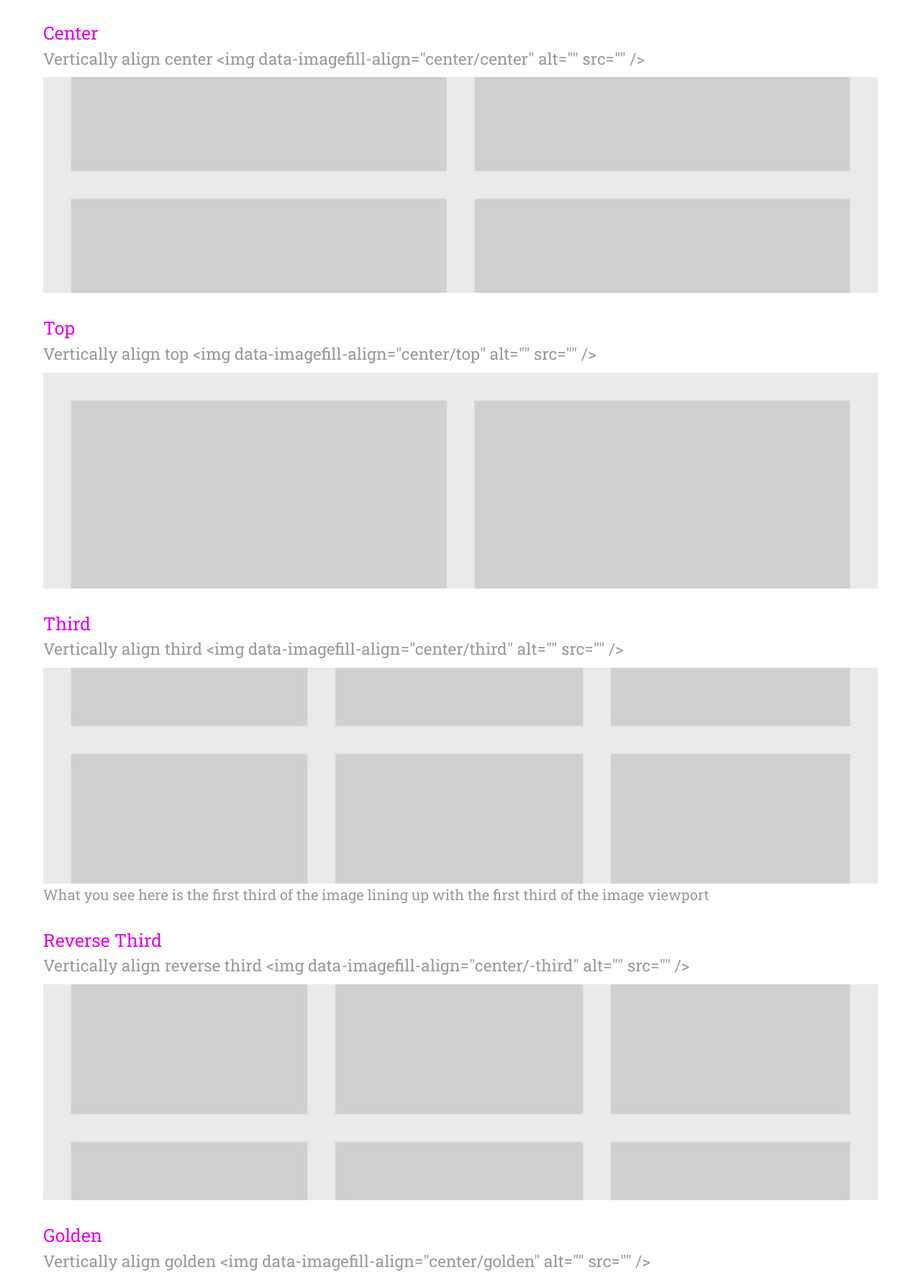
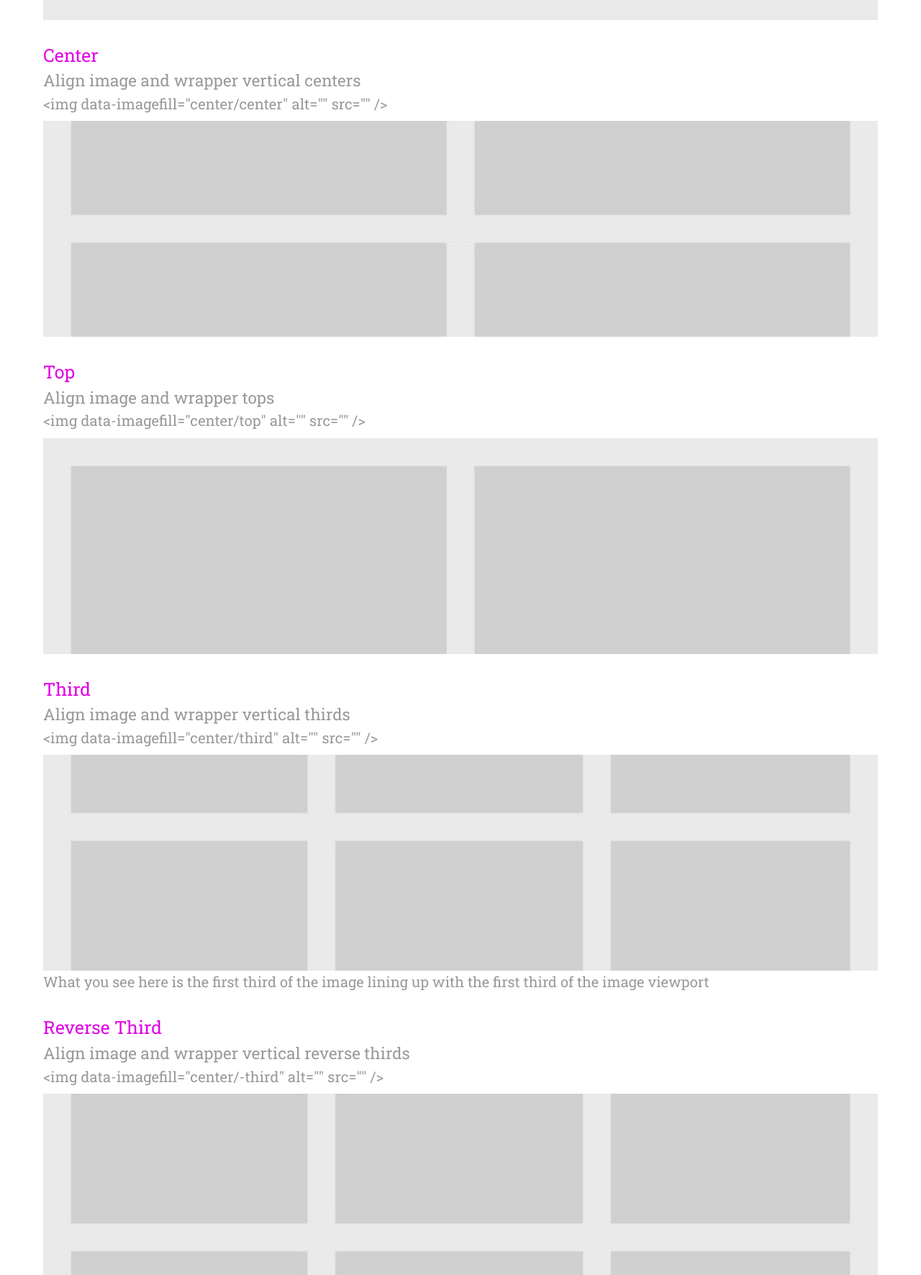
Before and after one commit to davesmiths/imagefill, a plain HTML site: page demo/index.html in a window 1280 px wide. Shown: the part 1506-3278 px from the top of the page at 72% size. Drawn offline with nearby package versions, Linux system fonts and the light colour scheme.

Commit message:
Removed align middle, simplified interface

```diff
--- a/demo/index.html
+++ b/demo/index.html
@@ -7,7 +7,8 @@
         <script src="../imagefill.src.js"></script>
         <script>
             $(function() {
-                $('.imagefill').imagefill();
+                $('[data-imagefill]').imagefill();
+//                $('.imagefill').imagefill();
                 $('.jsimagefill').imagefill({align:'right/bottom',className:'bob',valign:'top'});
                 // Note the valign top overrides valign provided the more general align right/bottom
             });
@@ -48,7 +49,7 @@
 
 <h1>Imagefill Demo <small>A rough and ready demo of imagefill</small></h1>
 <p>See also a <a href="fullscreen.html">height: 100% demo</a></p>
-<img src="images/tobydog.jpg" alt="" class="imagefill" data-imagefill-align="33.5/50" width="800" height="546" />
+<img src="images/tobydog.jpg" alt="" data-imagefill="33.5/50" width="800" height="546" />
 
 <div class="tests">
 <h2>Vertical Alignment</h2>
@@ -60,27 +61,37 @@
 These exciting portrait images are used to demonstrate the control over how an image is cropped
 </p>
 
-<h3>Bottom <small>Vertically align bottom &lt;img data-imagefill-align="center/bottom" alt="" src="" /></small></h3>
-<p><img class="imagefill" data-imagefill-align="centre/bottom" height="100" src="images/portrait.jpg" alt="" /></p>
 
-<h3>Center <small>Vertically align center &lt;img data-imagefill-align="center/center" alt="" src="" /></small></h3>
-<p><img class="imagefill" data-imagefill-align="center/middle" src="images/portrait.jpg" alt="" /></p>
+<h3>Bottom <small>Align image and wrapper bottoms <small>&lt;img data-imagefill="center/bottom" alt="" src="" /&gt;</small></small></h3>
+<p><img data-imagefill="centre/bottom" height="100" src="images/portrait.jpg" alt="" /></p>
 
-<h3>Top <small>Vertically align top &lt;img data-imagefill-align="center/top" alt="" src="" /></small></h3>
-<p><img class="imagefill" data-imagefill-align="center/top" src="images/portrait.jpg" alt="" /></p>
 
-<h3>Third <small>Vertically align third &lt;img data-imagefill-align="center/third" alt="" src="" /></small></h3>
-<p><img class="imagefill" data-imagefill-align="center/third" src="images/portrait-thirds.jpg" alt="" />
+<h3>Center <small>Align image and wrapper vertical centers <small>&lt;img data-imagefill="center/center" alt="" src="" /&gt;</small></small></h3>
+<p><img data-imagefill="center/center" src="images/portrait.jpg" alt="" /></p>
+
+
+<h3>Top <small>Align image and wrapper tops <small>&lt;img data-imagefill="center/top" alt="" src="" /&gt;</small></small></h3>
+<p><img data-imagefill="center/top" src="images/portrait.jpg" alt="" /></p>
+
+
+<h3>Third <small>Align image and wrapper vertical thirds <small>&lt;img data-imagefill="center/third" alt="" src="" /&gt;</small></small></h3>
+<p><img data-imagefill="center/third" src="images/portrait-thirds.jpg" alt="" />
 What you see here is the first third of the image lining up with the first third of the image viewport</p>
 
-<h3>Reverse Third <small>Vertically align reverse third &lt;img data-imagefill-align="center/-third" alt="" src="" /></small></h3>
-<p><img class="imagefill" data-imagefill-align="center/-third" src="images/portrait-thirds.jpg" alt="" /></p>
 
-<h3>Golden <small>Vertically align golden &lt;img data-imagefill-align="center/golden" alt="" src="" /></small></h3>
-<p><img class="imagefill" data-imagefill-align="center/golden" src="images/portrait-golden.jpg" alt="" /></p>
+<h3>Reverse Third <small>Align image and wrapper vertical reverse thirds <small>&lt;img data-imagefill="center/-third" alt="" src="" /&gt;</small></small></h3>
+<p><img data-imagefill="center/-third" src="images/portrait-thirds.jpg" alt="" /></p>
 
-<h3>Reverse Golden <small>Vertically align reverse golden &lt;img data-imagefill-align="center/-golden" alt="" src="" /></small></h3>
-<p><img class="imagefill" data-imagefill-align="center/-golden" src="images/portrait-golden.jpg" alt="" /></p>
+
+<h3>Golden <small>Align image and wrapper vertical goldens <small>&lt;img data-imagefill="center/golden" alt="" src="" /&gt;</small></small></h3>
+<p><img data-imagefill="center/golden" src="images/portrait-golden.jpg" alt="" /></p>
+
+
+<h3>Reverse Golden <small>Align image and wrapper vertical reverse goldens <small>&lt;img data-imagefill="center/-golden" alt="" src="" /&gt;</small></small></h3>
+<p><img data-imagefill="center/-golden" src="images/portrait-golden.jpg" alt="" /></p>
+
+
+
 
 
 
@@ -92,26 +103,33 @@ What you see here is the first third of the image lining up with the first third
 
 <div class="horizontal">
 
-<h3>Left <small>Horizontally align left &lt;img data-imagefill-align="left/center" alt="" src="" /></small></h3>
-<p><img class="imagefill" data-imagefill-align="left/center" data-imagefill-class="bob" src="images/landscape.jpg" alt="" /></p>
 
-<h3>Center <small>Horizontally align center &lt;img data-imagefill-align="center/center" alt="" src="" /></small></h3>
-<p><img class="imagefill" data-imagefill-align="middle/center" data-imagefill-class="bob" src="images/landscape.jpg" alt="" /></p>
+<h3>Left <small>Horizontally align left &lt;img data-imagefill="left/center" alt="" src="" /&gt;</small></h3>
+<p><img data-imagefill="left/center" data-imagefill-class="bob" src="images/landscape.jpg" alt="" /></p>
 
-<h3>Right <small>Horizontally align right &lt;img data-imagefill-align="right/center" alt="" src="" /></small></h3>
-<p><img class="imagefill" data-imagefill-align="right/center" data-imagefill-class="bob" src="images/landscape.jpg" alt="" /></p>
 
-<h3>Third <small>Horizontally align third &lt;img data-imagefill-align="third/center" alt="" src="" /></small></h3>
-<p><img class="imagefill" data-imagefill-align="third/center" data-imagefill-class="bob" src="images/landscape-thirds.jpg" alt="" /></p>
+<h3>Center <small>Horizontally align center &lt;img data-imagefill="center/center" alt="" src="" /&gt;</small></h3>
+<p><img data-imagefill="center/center" data-imagefill-class="bob" src="images/landscape.jpg" alt="" /></p>
 
-<h3>Reverse Third <small>Horizontally align reverse third &lt;img data-imagefill-align="-third/center" alt="" src="" /></small></h3>
-<p><img class="imagefill" data-imagefill-align="-third/center" data-imagefill-class="bob" src="images/landscape-thirds.jpg" alt="" /></p>
 
-<h3>Golden <small>Horizontally align golden &lt;img data-imagefill-align="golden/center" alt="" src="" /></small></h3>
-<p><img class="imagefill" data-imagefill-align="golden/center" data-imagefill-class="bob" src="images/landscape-golden.jpg" alt="" /></p>
+<h3>Right <small>Horizontally align right &lt;img data-imagefill="right/center" alt="" src="" /&gt;</small></h3>
+<p><img data-imagefill="right/center" data-imagefill-class="bob" src="images/landscape.jpg" alt="" /></p>
 
-<h3>Reverse Golden <small>Horizontally align reverse golden &lt;img data-imagefill-align="-golden/center" alt="" src="" /></small></h3>
-<p><img class="imagefill" data-imagefill-align="-golden/center" data-imagefill-class="bob" src="images/landscape-golden.jpg" alt="" /></p>
+
+<h3>Third <small>Horizontally align third &lt;img data-imagefill="third/center" alt="" src="" /&gt;</small></h3>
+<p><img data-imagefill="third/center" data-imagefill-class="bob" src="images/landscape-thirds.jpg" alt="" /></p>
+
+
+<h3>Reverse Third <small>Horizontally align reverse third &lt;img data-imagefill="-third/center" alt="" src="" /&gt;</small></h3>
+<p><img data-imagefill="-third/center" data-imagefill-class="bob" src="images/landscape-thirds.jpg" alt="" /></p>
+
+
+<h3>Golden <small>Horizontally align golden &lt;img data-imagefill="golden/center" alt="" src="" /&gt;</small></h3>
+<p><img data-imagefill="golden/center" data-imagefill-class="bob" src="images/landscape-golden.jpg" alt="" /></p>
+
+
+<h3>Reverse Golden <small>Horizontally align reverse golden &lt;img data-imagefill="-golden/center" alt="" src="" /&gt;</small></h3>
+<p><img data-imagefill="-golden/center" data-imagefill-class="bob" src="images/landscape-golden.jpg" alt="" /></p>
 
 </div>
 
--- a/imagefill.src.js
+++ b/imagefill.src.js
@@ -1,4 +1,4 @@
-/* imagefill v2.0.1 https://github.com/davesmiths/imagefill */
+/* imagefill v2.1.0 https://github.com/davesmiths/imagefill */
 (function($) {
 
 	'use strict';
@@ -12,7 +12,20 @@
 		// tid is the timerid used to clear timeout in the window resize event
 		,tid
 
-		,imagefillDataName = 'imagefill'
+		,imagefill_str = 'imagefill'
+		,third_str = 'third'
+		,neg_third_str = '-' + third_str
+		,golden_str = 'golden'
+		,neg_golden_str = '-' + golden_str
+		,center_str = 'center'
+		,auto_str = 'auto'
+		,goldenRatioInv = 0.61803398874985
+		,goldenRatioInvLeft = 0.38196601125015
+		,imagefill_align_str = imagefill_str + '-align'
+		,imagefill_halign_str = imagefill_str + '-halign'
+		,imagefill_valign_str = imagefill_str + '-valign'
+		,imagefill_class_str = imagefill_str + '-class'
+		,imagefill_image_ratio_str = imagefill_str + '-image-ratio'
 
 		,run
 		,runonce
@@ -41,43 +54,38 @@
 			,height
 			,css
 			,$wrapper
-			,goldenRatioInv = 0.61803398874985
-			,goldenRatioInvLeft = 0.38196601125015
-			,imagefillDataHalign= imagefillDataName + '-halign'
-			,imagefillDataValign = imagefillDataName + '-valign'
-			,imagefillDataAlign = imagefillDataName + '-align'
 		;
 
 		$wrapper = $this.parent();
 		$image = $this;
 
 		// Here in case the preset changes at any point
-		alignPreset = $image.data(imagefillDataAlign) || 'center/center';
+		alignPreset = $image.data(imagefill_align_str) || $image.data(imagefill_str) || center_str + '/' + center_str;
 		alignPreset = alignPreset.split('/');
 		horizontalPreset = alignPreset[0];
-		verticalPreset = alignPreset[1] || 'center';
-		horizontalPreset = $image.data(imagefillDataHalign) || horizontalPreset;
-		verticalPreset = $image.data(imagefillDataValign) || verticalPreset;
-
+		verticalPreset = alignPreset[1] || center_str;
+		horizontalPreset = $image.data(imagefill_halign_str) || horizontalPreset;
+		verticalPreset = $image.data(imagefill_valign_str) || verticalPreset;
+//console.log(horizontalPreset, verticalPreset);
 
 		wrapperHeight = $wrapper.height() * 1;
 		wrapperWidth = $wrapper.width() * 1;
 
 		wrapperRatio = wrapperWidth / wrapperHeight;
-		imageRatio = $image.data('imagefill-image-ratio');
+		imageRatio = $image.data(imagefill_image_ratio_str);
 
 //console.log('imageHeight:',imageHeight, 'imageWidth:', imageWidth);
 
 		if (wrapperRatio > imageRatio) {
 			ratio = true;
 			width = '100%';
-			height = 'auto';
+			height = auto_str;
 			imageWidth = wrapperWidth;
 			imageHeight = wrapperWidth / imageRatio;
 		}
 		else {
 			ratio = false;
-			width = 'auto';
+			width = auto_str;
 			height = '100%';
 			imageWidth = wrapperHeight * imageRatio;
 			imageHeight = wrapperHeight;
@@ -101,10 +109,10 @@
 			position: 'absolute'
 			,top: heightDifference / 3 + 'px'
 			,left: widthDifference / 3 + 'px'
-			,bottom: 'auto'
-			,right: 'auto'
-			,marginRight: 'auto'
-			,marginBottom: 'auto'
+			,bottom: auto_str
+			,right: auto_str
+			,marginRight: auto_str
+			,marginBottom: auto_str
 		};
 
 
@@ -114,16 +122,16 @@
 			if ($.isNumeric(verticalPreset)) {
 				verticalPreset = verticalPreset / 100;
 			}
-			else if (verticalPreset === 'third') {
+			else if (verticalPreset === third_str) {
 				verticalPreset = 1/3;
 			}
-			else if (verticalPreset === '-third') {
+			else if (verticalPreset === neg_third_str) {
 				verticalPreset = 2/3;
 			}
-			else if (verticalPreset === 'golden') {
+			else if (verticalPreset === golden_str) {
 				verticalPreset = goldenRatioInvLeft;
 			}
-			else if (verticalPreset === '-golden') {
+			else if (verticalPreset === neg_golden_str) {
 				verticalPreset = goldenRatioInv;
 			}
 			else if (verticalPreset === 'top') {
@@ -132,13 +140,13 @@
 			else if (verticalPreset === 'bottom') {
 				verticalPreset = 1;
 			}
-			else if (verticalPreset === 'middle' || verticalPreset === 'center') {
+			else if (verticalPreset === center_str) {
 				verticalPreset = 0.5;
 			}
 
 			if (0 <= verticalPreset && verticalPreset <= 1) {
 				if (verticalPreset === 1) {
-					css.top = 'auto';
+					css.top = auto_str;
 					css.bottom = 0;
 				}
 				else {
@@ -154,16 +162,16 @@
 			if ($.isNumeric(horizontalPreset)) {
 				horizontalPreset = horizontalPreset / 100;
 			}
-			else if (horizontalPreset === 'third') {
+			else if (horizontalPreset === third_str) {
 				horizontalPreset = 1/3;
 			}
-			else if (horizontalPreset === '-third') {
+			else if (horizontalPreset === neg_third_str) {
 				horizontalPreset = 2/3;
 			}
-			else if (horizontalPreset === 'golden') {
+			else if (horizontalPreset === golden_str) {
 				horizontalPreset = goldenRatioInvLeft;
 			}
-			else if (horizontalPreset === '-golden') {
+			else if (horizontalPreset === neg_golden_str) {
 				horizontalPreset = goldenRatioInv;
 			}
 			else if (horizontalPreset === 'left') {
@@ -172,13 +180,13 @@
 			else if (horizontalPreset === 'right') {
 				horizontalPreset = 1;
 			}
-			else if (horizontalPreset === 'middle' || horizontalPreset === 'center') {
+			else if (horizontalPreset === center_str) {
 				horizontalPreset = 0.5;
 			}
 
 			if (0 <= horizontalPreset && horizontalPreset <= 1) {
 				if (horizontalPreset === 1) {
-					css.left = 'auto';
+					css.left = auto_str;
 					css.right = 0;
 				}
 				else {
@@ -206,19 +214,17 @@
 			,currentlyViewedHeight
 		;
 
-		imagefillWrapperClass = 'imagefill-wrapper ';
-		imagefillWrapperClass += $this.data('imagefill-class') || '';
 
 		currentlyViewedHeight = $this.height();
 
 		// Get the image width and height
-		if ($this.data('imagefill-image-ratio') === undefined) {
+		if ($this.data(imagefill_image_ratio_str) === undefined) {
 
 			$this.css({
 				display: 'block'
 				,position: 'static'
-				,width: 'auto'
-				,height: 'auto'
+				,width: auto_str
+				,height: auto_str
 			});
 
 			thisWidth = $this.width();
@@ -235,12 +241,14 @@
 				ratio = thisWidth / thisHeight;
 			}
 
-			$this.data('imagefill-image-ratio', ratio);
+			$this.data(imagefill_image_ratio_str, ratio);
 
 		}
 
 		// Wrap image if necessary
+		imagefillWrapperClass = imagefill_str + '-wrapper ';
 		if ($this.parent().is('.' + imagefillWrapperClass) === false) {
+    		imagefillWrapperClass += $this.data(imagefill_class_str) || '';
 			$this.wrap('<div class="' + imagefillWrapperClass + '"></div>');
 		}
 		$wrapper = $this.parent();
@@ -263,6 +271,7 @@
 //console.log(thisHeight, thisWidth, thisAttrHeight, thisAttrWidth, currentlyViewedHeight);
 
 		run.call(this);
+
 	};
 
 	$.fn.imagefill = function(options) {
@@ -273,10 +282,11 @@
 			)
 			,$this = $(this)
 		;
-		$this.data('imagefill-align', o.align);
-		$this.data('imagefill-halign', o.halign);
-		$this.data('imagefill-valign', o.valign);
-		$this.data('imagefill-class', o.className);
+		$this.data(imagefill_str, o.align);
+		$this.data(imagefill_align_str, o.align);
+		$this.data(imagefill_halign_str, o.halign);
+		$this.data(imagefill_valign_str, o.valign);
+		$this.data(imagefill_class_str, o.className);
 
 		if (o.delay !== undefined) {
 			delay = o.delay;
@@ -295,13 +305,12 @@
 
 			// Optimised to call run when the width and height attributes are set, rather than wait for the image to load
 			if (width === undefined || height === undefined) {
-				$(this).on('load', function() {
+				$img.on('load', function() {
 					runonce.call(this);
 				});
 			}
 			else {
-				$img.data('imagefill-image-width', width);
-				$img.data('imagefill-image-height', height);
+				$img.data(imagefill_image_ratio_str, width / height);
 				runonce.call(this);
 			}
 			// There may be caveats
```
Also changed, not shown: demo/fullscreen.html (+3 -4 lines), imagefill copy.js (added, +1 -0 lines), imagefill.js (+1 -1 lines), 1 other file.
